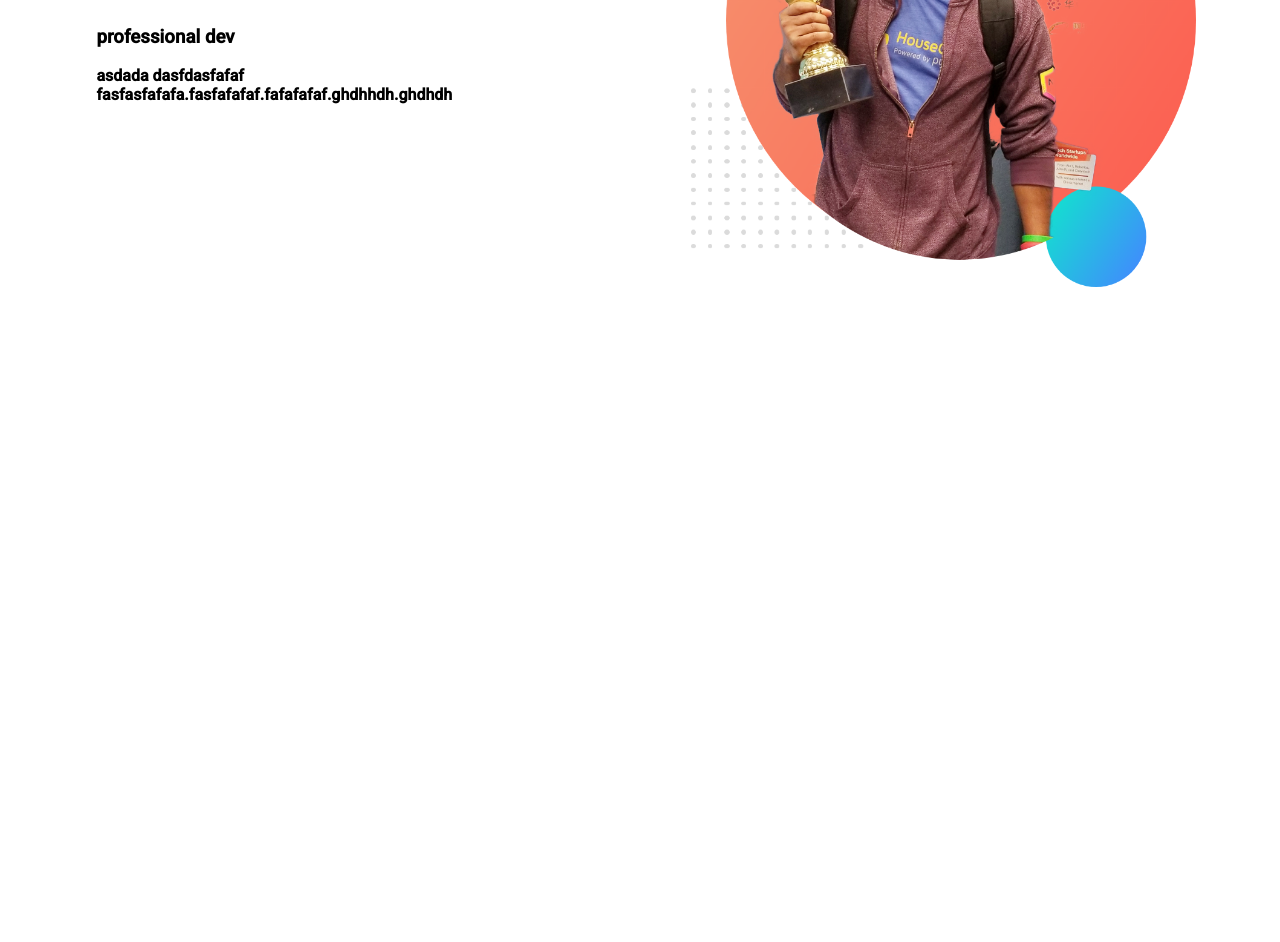
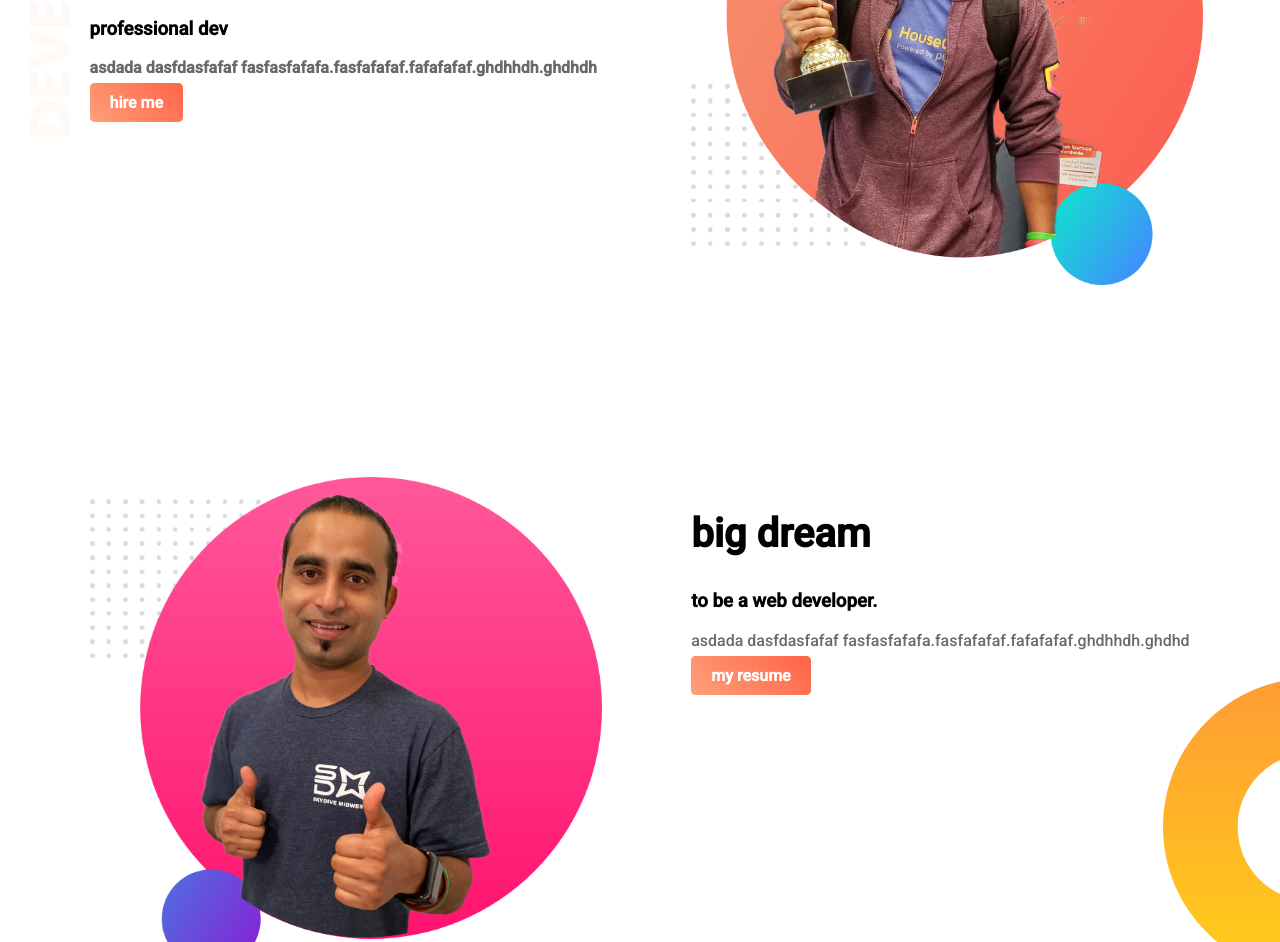
Before and after one commit to alamnipun05/my-web-portfolio, a plain HTML site: page index.html in a window 1280 px wide. Shown: the part 223-1165 px from the top of the page. Before the commit the page ends 800 px from the top, so only its background shows below. Drawn offline with Linux system fonts and the light colour scheme.

Commit message:
second part

```diff
--- a/index.html
+++ b/index.html
@@ -8,14 +8,29 @@
     <link rel="stylesheet" href="style.css">
 </head>
 <body>
-   <section>
+   <section class="top-banner">
        <div class="half-width"> <h1>Welcome To </h1>
         <h1><span class="name-highlight">alam's</span> website</h1>
         <h3>professional dev</h3>
         <p><b>asdada dasfdasfafaf fasfasfafafa.fasfafafaf.fafafafaf.ghdhhdh.ghdhdh</b> </p>
+        <a class="link-button" target="_blank" href="https://github.com/alamnipun05/my-web-portfolio">hire me</a>
         </div>
         <div class="half-width"><img src="imagess/profile.png.png" alt=""></div>
 
-   </section>
-</body>
+    </section>
+    <section class="dream-area">
+
+        <div class="half-width">
+            <img src="imagess/jhankar2.png" alt="">
+        </div>
+
+    <div class="half-width">
+        <h2>big dream</h2>
+        <h3> to be a web developer.</h3>
+        <p>asdada dasfdasfafaf fasfasfafafa.fasfafafaf.fafafafaf.ghdhhdh.ghdhd</p>
+        <a class="link-button" target="_blank" href="https://github.com/alamnipun05/my-web-portfolio">my resume</a>
+    </div>
+
+    </section>
+    </body>
 </html>
--- a/style.css
+++ b/style.css
@@ -1,8 +1,15 @@
 body{
+    margin: 0px;
     font-family: 'Roboto', sans-serif;
 }
 h1{
     font-size: 50px;
+}
+h2{
+    font-size: 40px;
+}
+p{
+    color: dimgrey;
 }
 .name-highlight{
     color: orange;
@@ -15,4 +22,27 @@ h1{
 }
 .half-width img{
     width: 100%;
+
 }
+.top-banner{
+    background-image:url("imagess/top-banner.png") ;
+    background-repeat: no-repeat;
+}
+section{
+    height: 500px;
+    padding-bottom: 200px;
+}
+.link-button{
+    text-decoration: none;
+    background-color: orange;
+    background-image: linear-gradient(45deg, lightsalmon,tomato);
+    padding:10px 20px ;
+    border-radius: 5px;
+    color: white;
+    font-weight: bold;
+}
+.dream-area{
+    background-image: url("imagess/dream-bg.png");
+    background-repeat: no-repeat;
+    background-position: right;
+}
```
